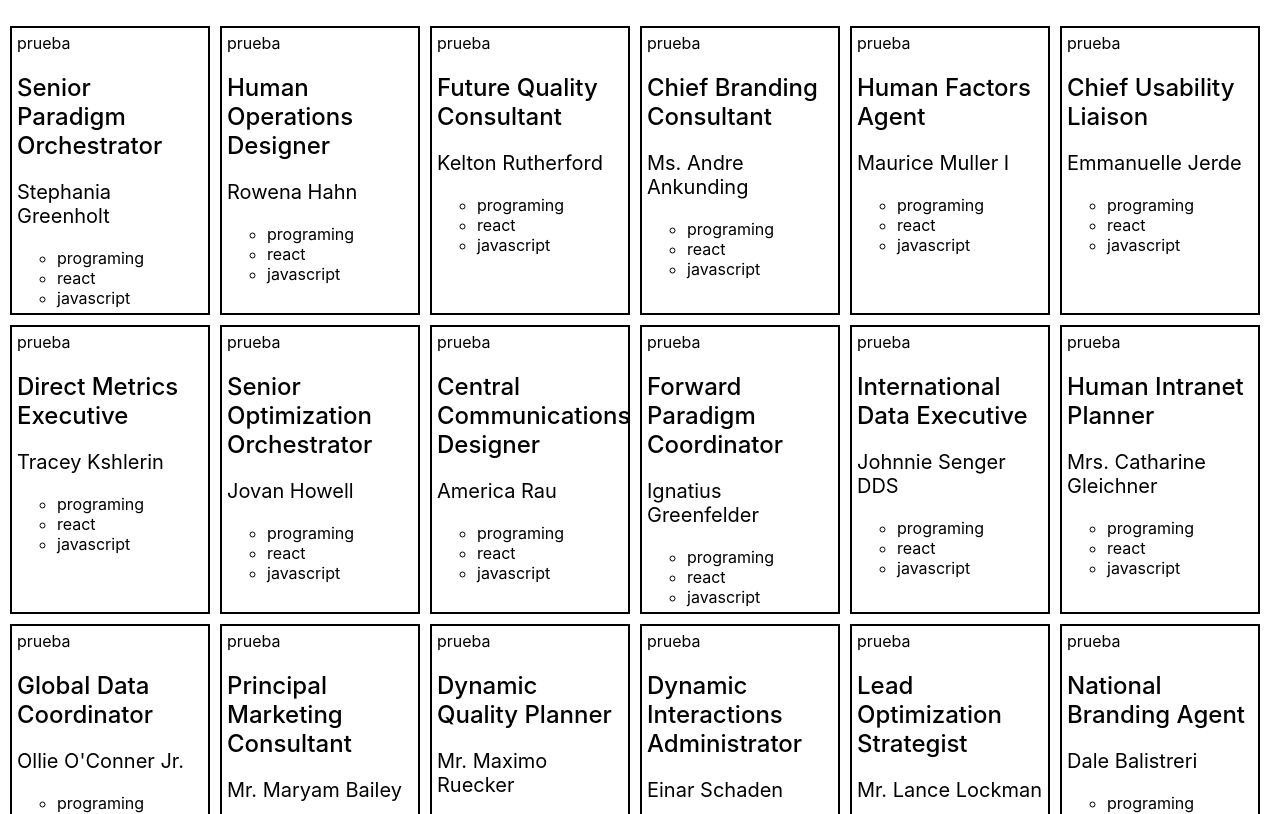
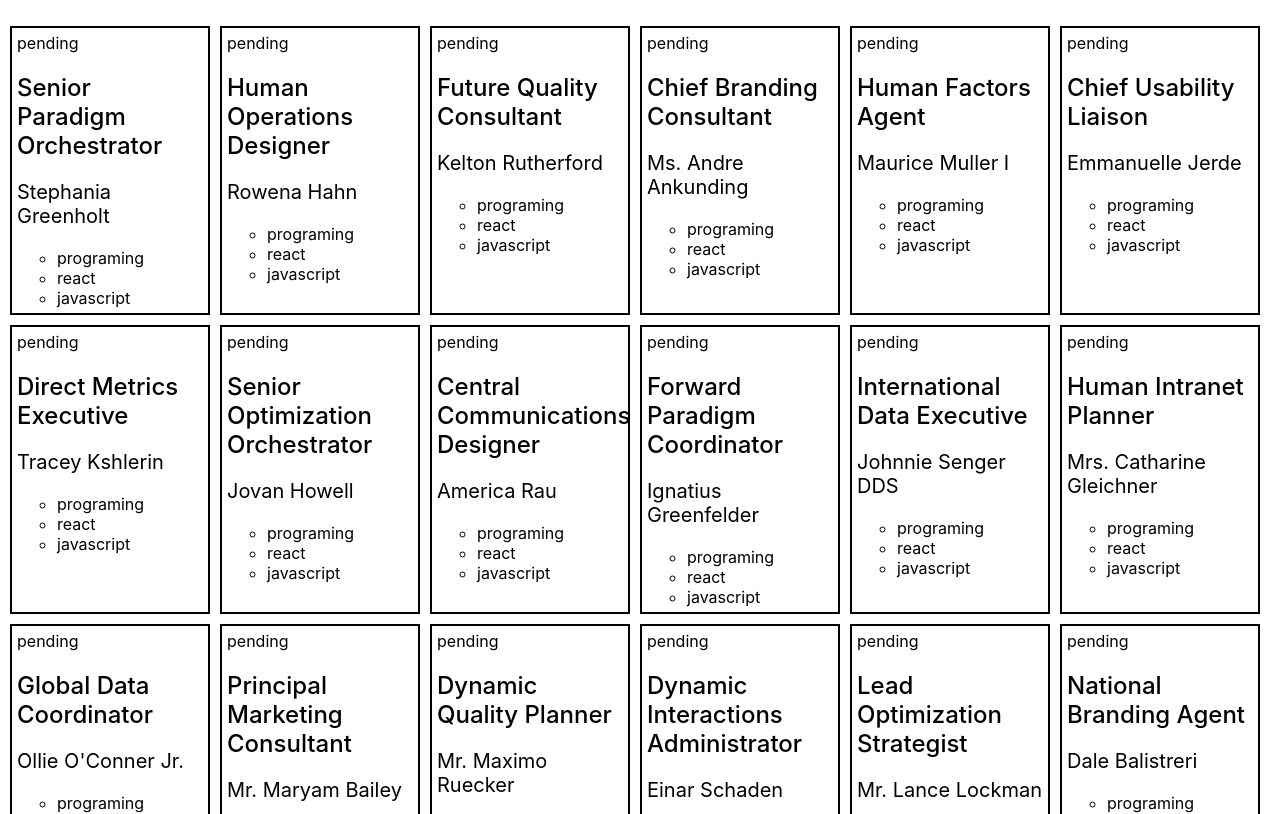
Before and after one commit to esterlegaz/easley-s4-kairoteca, a React (Create React App) app: page / in a window 1280 px wide. Shown: the top 814 px of the page. Built offline with nearby package versions, Linux system fonts and the light colour scheme.

Commit message:
feature: paint status from api information

```diff
--- a/src/App.js
+++ b/src/App.js
@@ -2,14 +2,12 @@ import React, { Component } from "react"
 import "./App.scss";
 import api from "./api";
 import List from "./components/List";
-import CardDetail from './components/Detail/CardDetail';
 
 
 class App extends Component {
   constructor(props) {
     super(props);
     this.state = {
-      loan: 'prueba',
       bookList: []
     };
 
@@ -41,7 +39,7 @@ class App extends Component {
 
     return (
       <div className="App">
-        <List bookList={this.state.bookList} loan={this.state.loan} handleLoan={this.handleLoan}/>
+        <List bookList={this.state.bookList} handleLoan={this.handleLoan}/>
       </div>
     )
   }
--- a/src/components/Detail/CardDetail.js
+++ b/src/components/Detail/CardDetail.js
@@ -5,7 +5,7 @@ class CardDetail extends Component {
   render() {
     return (
       <div>
-        <Status loan={this.props.loan} handleLoan={this.props.handleLoan} />
+        <Status status={this.props.status} handleLoan={this.props.handleLoan} />
         <h2 className="book__title">{this.props.title}</h2>
         <h3 className="book__author">{this.props.author}</h3>
         <ul className="book__tags--list">
--- a/src/components/Detail/Status.js
+++ b/src/components/Detail/Status.js
@@ -3,8 +3,8 @@ import React, { Component } from "react"
 class Status extends Component {
   render() {
     return (
-      <div className="card__loan" onClick={this.props.handleLoan}>
-      {this.props.loan}
+      <div className="book__status" onClick={this.props.handleLoan}>
+      {this.props.status}
       </div>
     )
   }
--- a/src/components/List.js
+++ b/src/components/List.js
@@ -9,7 +9,7 @@ class List extends Component {
           {this.props.bookList.map(item => {
             return (
               <li key={item.id} className="book__list">
-                <CardDetail title={item.title} author={item.author} tags={item.tags} loan={this.props.loan} handleLoan={this.props.handleLoan}/>
+                <CardDetail title={item.title} author={item.author} tags={item.tags} status={item.status} handleLoan={this.props.handleLoan}/>
               </li>
             )
           })}
```
